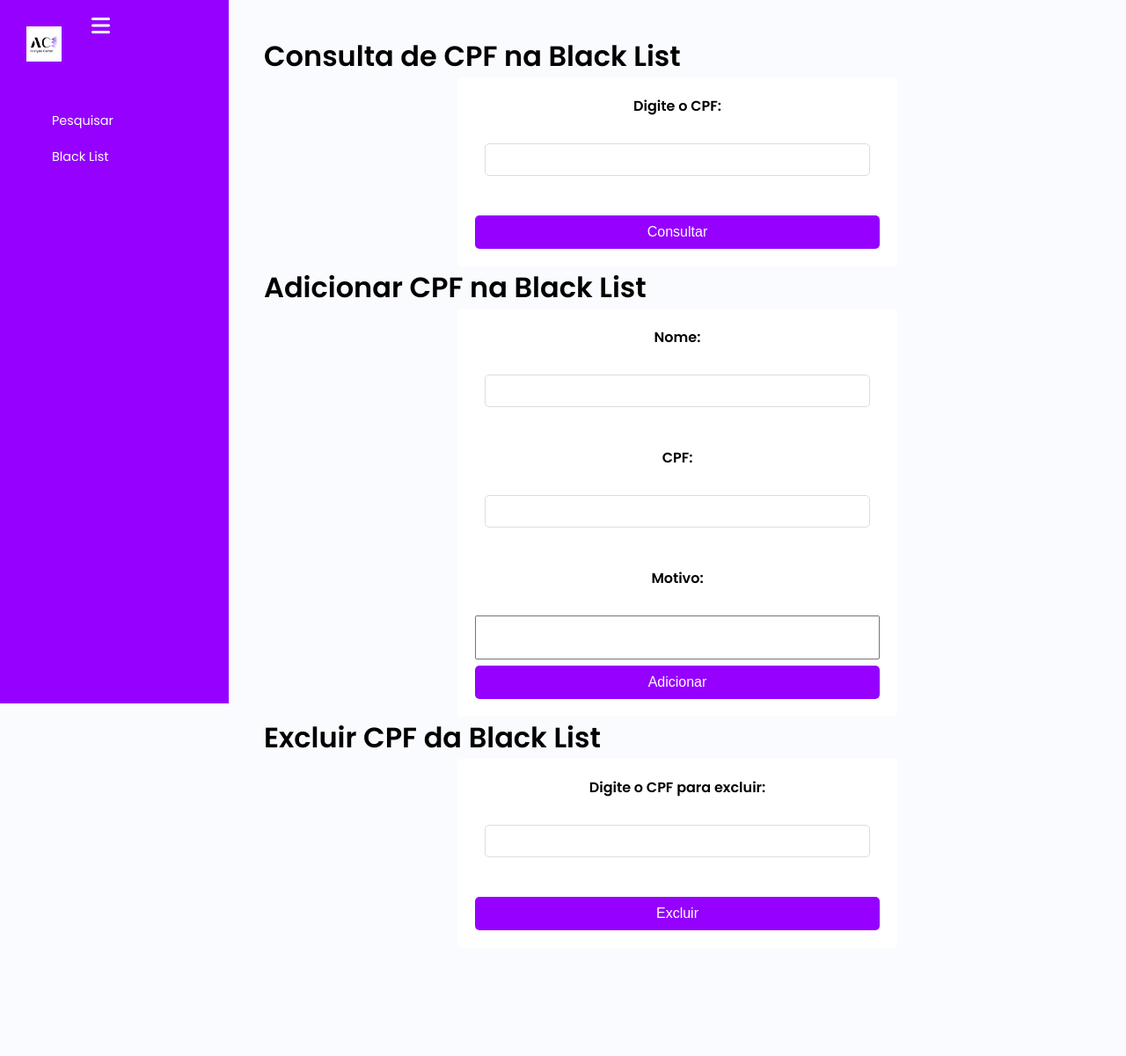
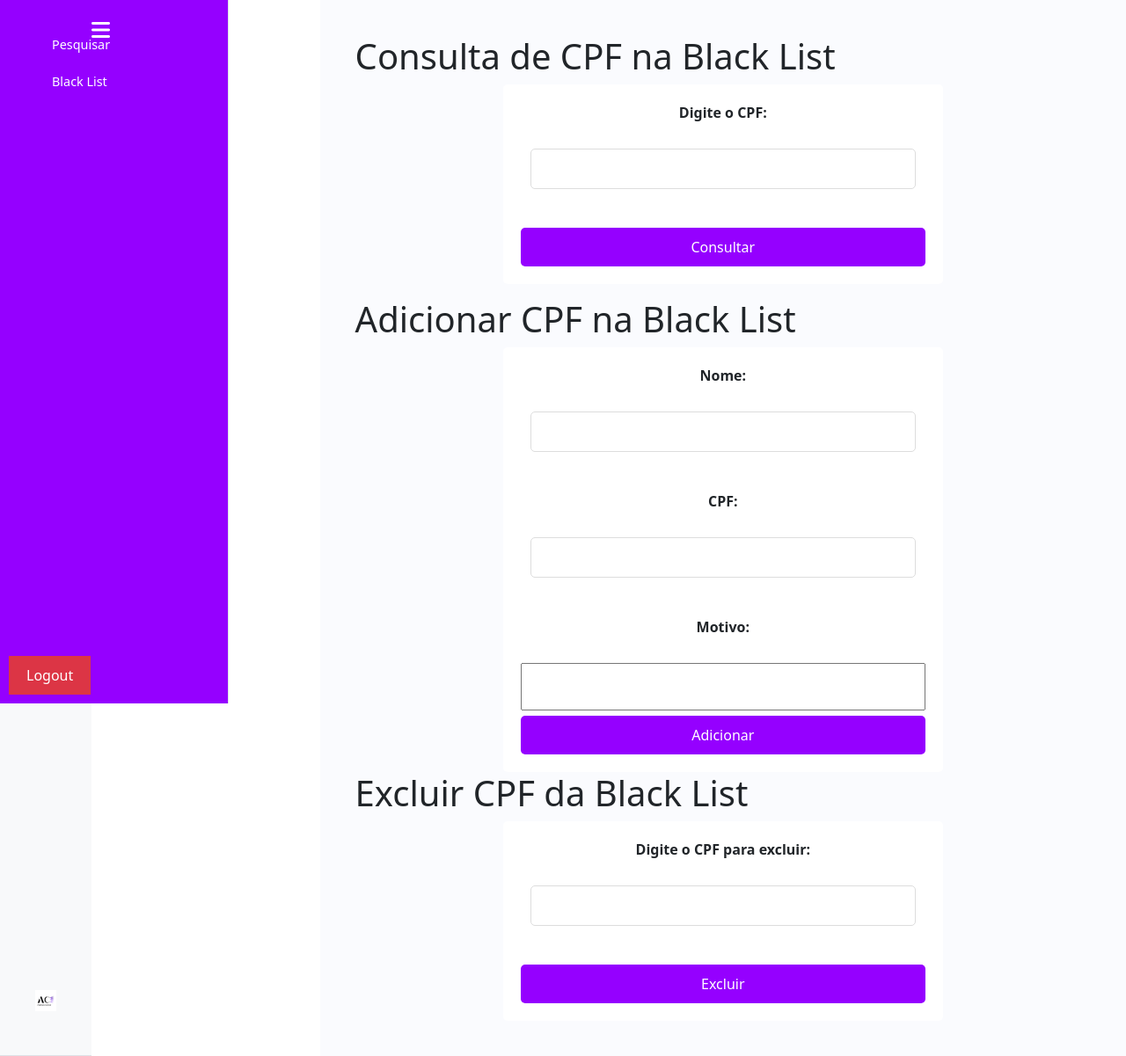
Before and after one commit to DaviCastelo/Projeto_AnalysisCenter, a Flask app: page /blacklist in a window 1280 px wide. Shown: the whole page at 88% size. Before the commit the page ends 1058 px from the top, so only its background shows below. Run offline with Flask 3, Linux system fonts and the light colour scheme; the visitor is signed in with stand-in values (Sample User, id 1); some libraries are stand-ins or nearby versions.

Commit message:
botão de logout add!

```diff
--- a/app.py
+++ b/app.py
@@ -110,10 +110,11 @@
 @app.route('/logout')
 @login_required
 def logout():
-    session.pop('user_id', None)
-    session.pop('email', None)
+    session.pop('user_id', None)  # Remove o ID do usuário da sessão
+    session.pop('email', None)    # Remove o e-mail da sessão
     flash('Logout realizado com sucesso!')
-    return redirect(url_for('login'))
+    return redirect(url_for('login'))  # Redireciona para a página de login
+
 
 @app.route('/blacklist', methods=['GET', 'POST'])
 @login_required
--- a/templates/blacklist.html
+++ b/templates/blacklist.html
@@ -6,6 +6,7 @@
     <title>Consulta de CPF na Black List</title>
     <link rel="stylesheet" href="{{ url_for('static', filename='styles.css') }}">
     <link href="https://fonts.googleapis.com/css2?family=Poppins:wght@400;600&display=swap" rel="stylesheet">
+    <link href="https://cdn.jsdelivr.net/npm/bootstrap@5.3.0-alpha1/dist/css/bootstrap.min.css" rel="stylesheet">
     <style>
         .negativado {
             color: red;
@@ -23,16 +24,62 @@
             resize: none;
             overflow: hidden;
         }
+        header {
+            display: flex;
+            justify-content: space-between;
+            align-items: center;
+            padding: 10px 20px;
+            background-color: #f8f9fa;
+            border-bottom: 1px solid #dee2e6;
+        }
+        .logout-button {
+            background-color: #dc3545; /* Cor de fundo do botão */
+            color: white; /* Cor do texto do botão */
+            border: none; /* Remove a borda do botão */
+            padding: 10px 20px; /* Adiciona espaçamento interno */
+            cursor: pointer; /* Adiciona um cursor de ponteiro ao passar o mouse */
+        }
+        .logout-button:hover {
+            background-color: #c82333; /* Cor de fundo do botão ao passar o mouse */
+        }
+        .btn-presenca {
+            background-color: #9500ff;
+            color: white;
+        }
+        #sidebar {
+            display: flex;
+            flex-direction: column;
+            height: 100vh; /* Faz a sidebar ocupar toda a altura da tela */
+            padding: 10px;
+            background-color: #9500ff;
+            border-right: 1px solid #dee2e6;
+        }
+        .sidebar-nav {
+            flex: 1; /* Faz o menu ocupar o espaço restante */
+        }
+        .sidebar-logo {
+            margin-bottom: 20px; /* Espaço entre o logo e o menu */
+        }
+        .logout-container {
+            margin-top: auto; /* Empurra o botão para o final da sidebar */
+        }
     </style>
 </head>
 <body>
-    <div id="sidebar" class="expand">
+    <header>
         <div class="sidebar-logo">
             <a href="#"><img src="/fotos/imagem.jpg" alt="Logo"></a>
         </div>
+    </header>
+    <div id="sidebar">
         <div class="sidebar-nav">
             <a class="sidebar-link" href="{{ url_for('index') }}">Pesquisar</a>
             <a class="sidebar-link" href="{{ url_for('blacklist') }}">Black List</a>
+        </div>
+        <div class="logout-container">
+            <button class="logout-button" onclick="logout()">
+                Logout
+            </button>
         </div>
     </div>
     <button class="toggle-btn" onclick="toggleSidebar()">
@@ -109,6 +156,10 @@
     </div>
 
     <script>
+        function logout() {
+            window.location.href = "{{ url_for('logout') }}";
+        }
+
         function toggleSidebar() {
             var sidebar = document.getElementById('sidebar');
             var main = document.querySelector('.main');
```
Also changed, not shown: templates/index.html (+36 -2 lines).
